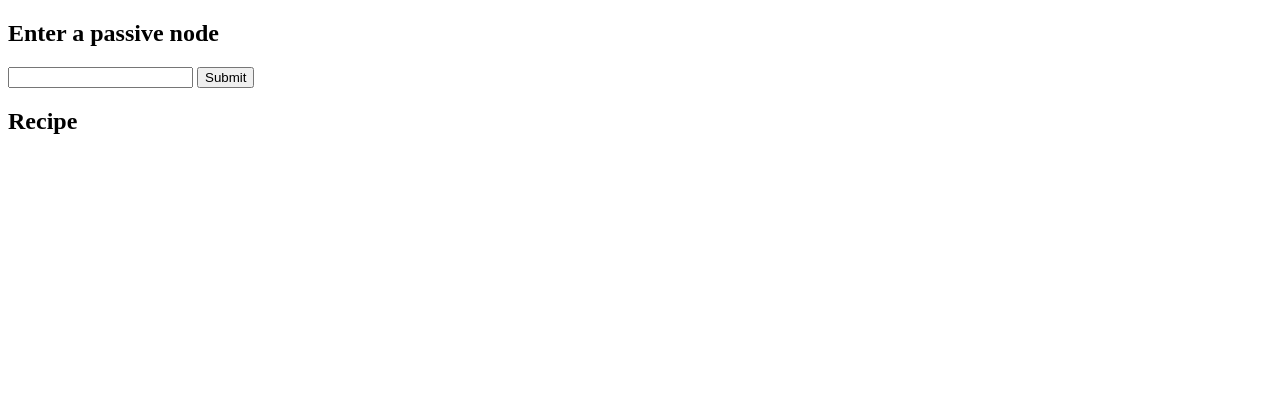
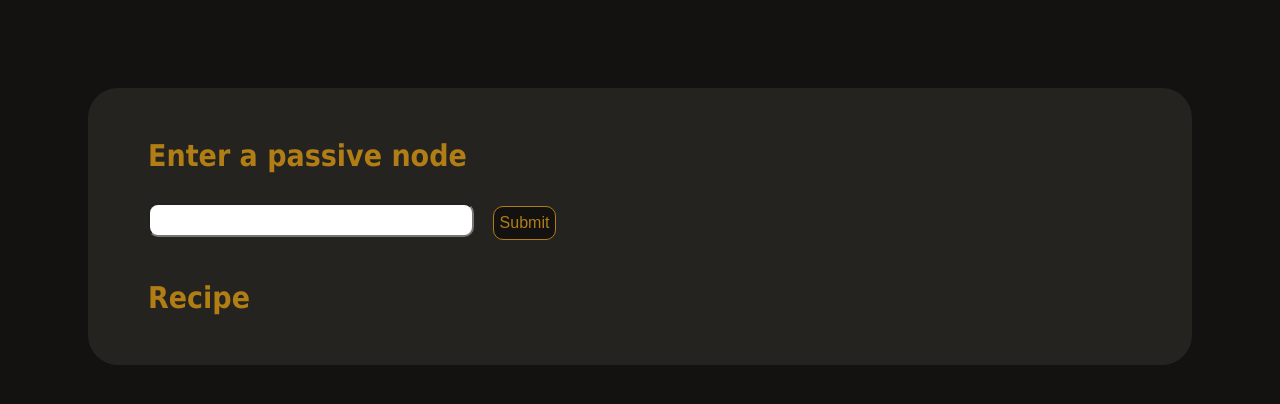
Before and after one commit to ToddPeterson/blight_oils, a plain HTML site: page index.html in a window 1280 px wide. Drawn offline with Linux system fonts and the light colour scheme.

Commit message:
Add initial styling

```diff
--- a/css/style.css
+++ b/css/style.css
@@ -0,0 +1,49 @@
+* {
+    box-sizing: border-box;
+}
+
+body {
+    background-color: #131211;
+    font-family: Tahoma, Geneva, Verdana, sans-serif;
+    padding: 80px;
+}
+
+.card {
+    background-color: #242320;
+    box-sizing: border-box;
+    padding: 10px 60px;
+    margin: 0 auto;
+    border-radius: 30px;
+}
+
+.container {
+    margin: 40px 0;
+}
+
+.container h2 {
+    margin-bottom: 30px
+}
+
+h2 {
+    color: #B17D15;
+    font-size: 30px;
+    margin: 0;
+}
+
+input {
+    font-size: 24px;
+    color: black;
+    border-radius: 10px;
+    padding-left: 10px;
+    height: 34px;
+    margin-right: 14px;
+}
+
+.button {
+    height: 34px;
+    background-color: #131211;
+    border: 1px solid #B17D15;
+    border-radius: 10px;
+    color: #B17D15;
+    font-size: 16px;
+}
--- a/index.html
+++ b/index.html
@@ -5,17 +5,18 @@
   <meta name="viewport" content="width=device-width, initial-scale=1.0">
   <meta http-equiv="X-UA-Compatible" content="ie=edge">
   <title>Blight Oils</title>
+  <link rel="stylesheet" type="text/css" href="css/style.css">
 </head>
 <body>
   <body>
     <div class="card">
-      <div class="input-container">
+      <div class="container">
         <h2>Enter a passive node</h2>
         <input list="passive-list">
         <datalist id="passive-list"><!-- to be filled by js --></datalist>
         <button class="button">Submit</button>
       </div>
-      <div class="recipe-container">
+      <div class="container">
         <h2>Recipe</h2>
         <div class="recipe">
         </div>
```
